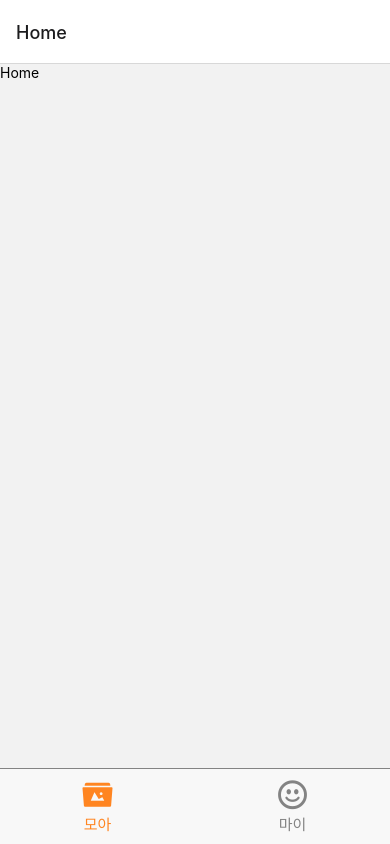
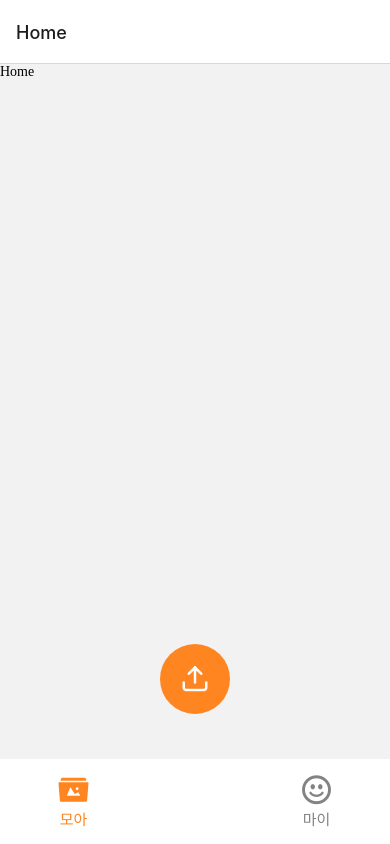
Before and after one commit to yelim99/MOA, a React Native app in the folder moa/: screen /Home in a window 390 px wide. Built offline with nearby package versions, Linux system fonts and the light colour scheme.

Commit message:
:sparkles:[Feat] #S11P31A602-180 #done Navigation 구현 완료

```diff
--- a/moa/App.tsx
+++ b/moa/App.tsx
@@ -1,26 +1,31 @@
 import React from 'react';
 import styled, {ThemeProvider} from 'styled-components/native';
 import {theme} from './src/styles/theme';
-import {SafeAreaView} from 'react-native';
 import Navigation from './src/components/common/Navigation';
 import {NavigationContainer} from '@react-navigation/native';
-import {createBottomTabNavigator} from '@react-navigation/bottom-tabs';
+import {
+  createBottomTabNavigator,
+  BottomTabBarProps,
+} from '@react-navigation/bottom-tabs';
 import Home from './src/screens/Home';
 import MyPage from './src/screens/MyPage';
-import {GlobalStyles} from './src/styles/GlobalStyles';
 
 const Tab = createBottomTabNavigator();
 
+const CustomTabBar: React.FC<BottomTabBarProps> = (props) => (
+  <Navigation {...props} />
+);
+
 const StyledSafeAreaView = styled.SafeAreaView`
-  ${GlobalStyles};
+  flex: 1;
 `;
 
 const App = () => {
   return (
     <ThemeProvider theme={theme}>
-      <StyledSafeAreaView style={{flex: 1}}>
+      <StyledSafeAreaView>
         <NavigationContainer>
-          <Tab.Navigator tabBar={(props) => <Navigation {...props} />}>
+          <Tab.Navigator tabBar={CustomTabBar}>
             <Tab.Screen name="Home" component={Home} />
             <Tab.Screen name="MyPage" component={MyPage} />
           </Tab.Navigator>
--- a/moa/src/components/common/Navigation.tsx
+++ b/moa/src/components/common/Navigation.tsx
@@ -1,23 +1,31 @@
 import React from 'react';
-import Icon from 'react-native-vector-icons/Entypo';
+import EntypoIcon from 'react-native-vector-icons/Entypo';
+import FeatherIcon from 'react-native-vector-icons/Feather';
 import styled, {useTheme} from 'styled-components/native';
 import {BottomTabBarProps} from '@react-navigation/bottom-tabs';
+import {StyleSheet} from 'react-native';
+
+const styles = StyleSheet.create({
+  shadow: {
+    elevation: 10,
+  },
+});
 
 const Container = styled.View`
   position: absolute;
   bottom: 0;
   left: 0;
   right: 0;
-  border-top-width: 1px;
-  border-top-color: ${({theme}) => theme.colors.deepgray};
-  background-color: ${({theme}) => theme.colors.lightgray};
 `;
 
 const BoxContainer = styled.View`
+  height: 85px;
   flex-direction: row;
   align-items: center;
-  justify-content: space-around;
-  padding: 10px 0;
+  justify-content: space-between;
+  padding: 0 15%;
+  background-color: ${({theme}) => theme.colors.white};
+  margin-top: 10px;
 `;
 
 interface NavButtonProps {
@@ -32,10 +40,25 @@ const NavButtonContainer = styled.TouchableOpacity<NavButtonProps>`
 `;
 
 const NavButtonText = styled.Text<NavButtonProps>`
-  font-weight: 500;
+  font-family: ${({isActive}) => (isActive ? 'SCDream6' : 'SCDream4')};
   font-size: 15px;
   color: ${({theme, isActive}) =>
     isActive ? theme.colors.maindarkorange : theme.colors.deepgray};
+`;
+
+const ShareButton = styled.TouchableOpacity`
+  display: flex;
+  align-items: center;
+  justify-content: center;
+  background-color: ${({theme}) => theme.colors.maindarkorange};
+  width: 70px;
+  height: 70px;
+  border-radius: 50px;
+  position: relative;
+  top: 50%;
+  left: 50%;
+  transform: translate(-35px, -35px);
+  z-index: 1;
 `;
 
 const Navigation: React.FC<BottomTabBarProps> = ({state, navigation}) => {
@@ -43,7 +66,10 @@ const Navigation: React.FC<BottomTabBarProps> = ({state, navigation}) => {
 
   return (
     <Container>
-      <BoxContainer>
+      <ShareButton>
+        <FeatherIcon name={'upload'} size={30} color={theme.colors.white} />
+      </ShareButton>
+      <BoxContainer style={styles.shadow}>
         {state.routes.map((route, index) => {
           const isFocused = state.index === index;
 
@@ -65,7 +91,7 @@ const Navigation: React.FC<BottomTabBarProps> = ({state, navigation}) => {
               onPress={onPress}
               isActive={isFocused}
             >
-              <Icon
+              <EntypoIcon
                 name={route.name === 'Home' ? 'folder-images' : 'emoji-happy'}
                 size={30}
                 color={
--- a/moa/src/screens/Home.tsx
+++ b/moa/src/screens/Home.tsx
@@ -1,10 +1,15 @@
-import {View, Text} from 'react-native';
+import {View} from 'react-native';
 import React from 'react';
+import styled from 'styled-components/native';
+
+const StyledText = styled.Text`
+  font-family: 'SCDream5';
+`;
 
 const Home = () => {
   return (
     <View>
-      <Text>Home</Text>
+      <StyledText>Home</StyledText>
     </View>
   );
 };
```
